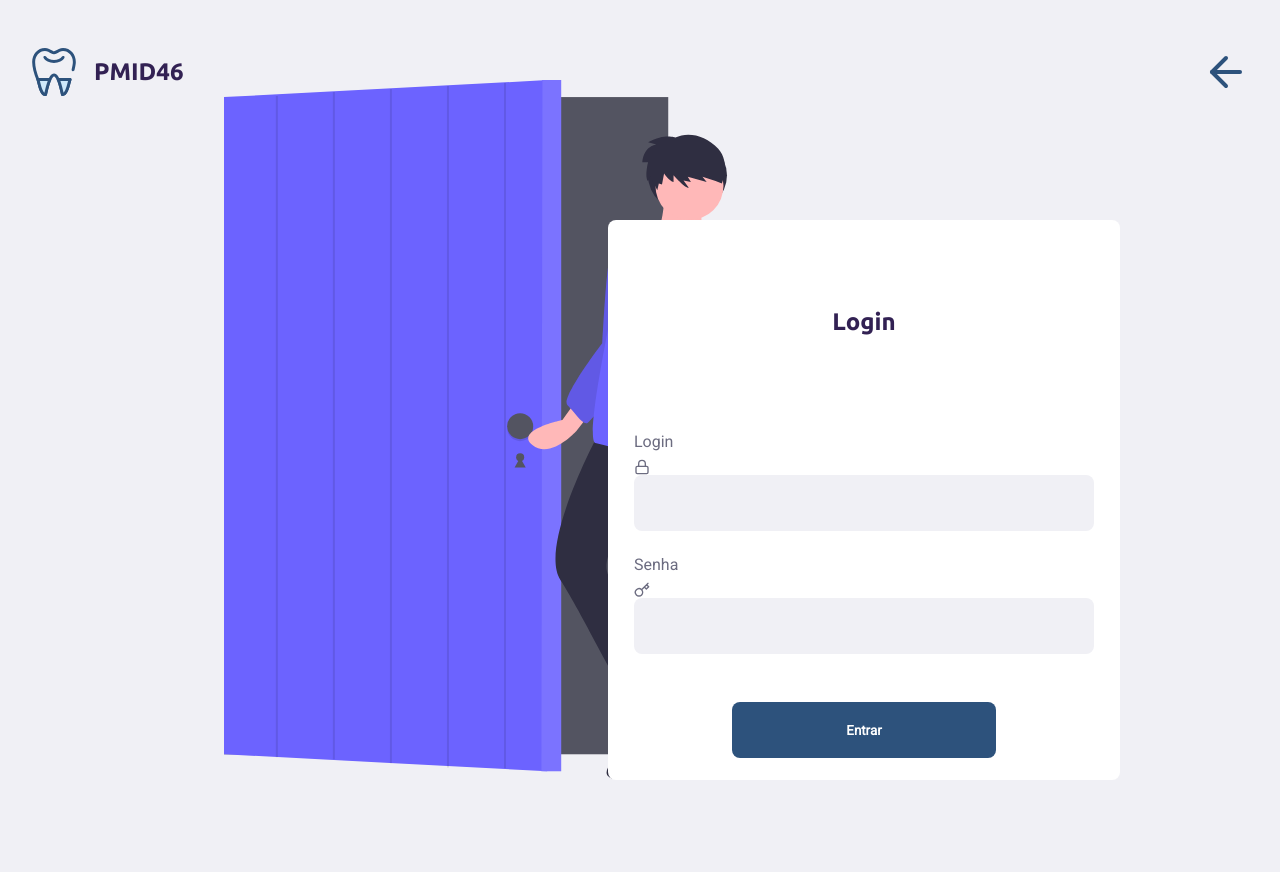
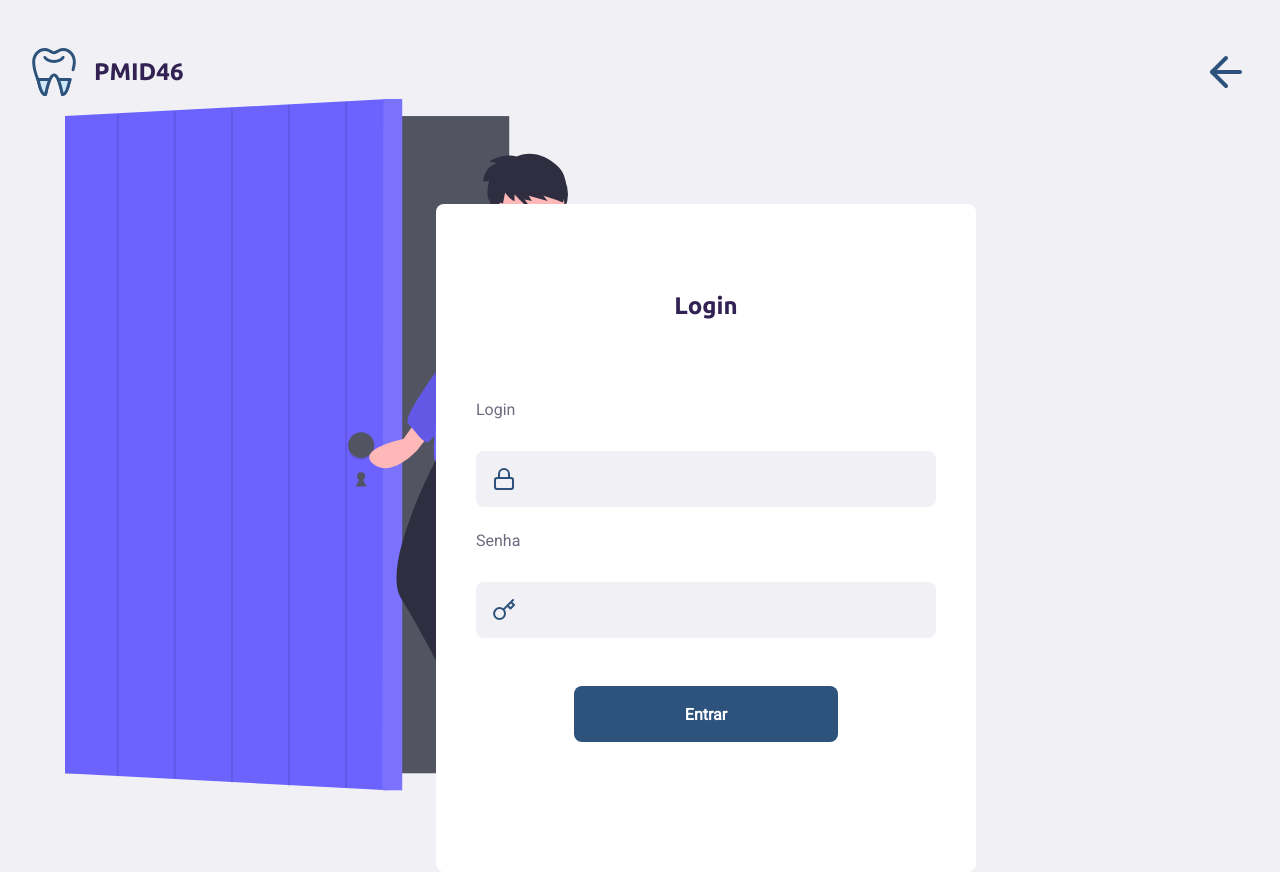
Before and after one commit to douglaschalegre/PMID46, a React (Create React App) app in the folder web/: page /admin/login in a window 1280 px wide. Before the commit the page ends 800 px from the top, so only its background shows below. Built offline with nearby package versions, Linux system fonts and the light colour scheme; the HTML template or start-up script is replaced by a standard one.

Commit message:
Input icon fix & Btn action and font changed

```diff
--- a/web/src/pages/Login/index.tsx
+++ b/web/src/pages/Login/index.tsx
@@ -32,16 +32,18 @@ const LandingPage = () => {
 						<form>
 							<div>
 								<label>Login</label>
-								<FiLock/>
+								<FiLock className="icon-left" size={24}/>
 								<input type="text"/>
 							</div>
 							<div>
 								<label>Senha</label>
-								<FiKey/>
+								<FiKey className="icon-left" size={24}/>
 								<input type="password"/>
 							</div>
 							<div className="login-btn">
-								<button>Entrar</button>
+								<Link to="/admin/painel">
+									<button>Entrar</button>
+								</Link>
 							</div>
 						</form>
 					</div>
--- a/web/src/pages/Login/styles.css
+++ b/web/src/pages/Login/styles.css
@@ -1,7 +1,5 @@
 #page-login {
   height: 100vh;
-  background: url('../../assets/login-backgroud.svg') no-repeat 28vh 80%;
-
 }
 
 #page-login .content{
@@ -41,14 +39,19 @@
   font-size: 24px;
 }
 
+#page-login .content main{
+  height: 100vh;
+  background: url('../../assets/login-backgroud.svg') no-repeat 5% 65%;
+}
+
 #page-login .content main .container-login-form{
-  height: 70vh;
-  width: 40vw;
+  height: 668px;
+  width: 540px;
   display: flex;
-  margin-top: 124px;
-  margin-right: 160px;
+  margin-top: 108px;
+  margin-right: 304px;
   margin-bottom: 120px;
-  position: absolute;
+  position:  absolute;
   right: 0;
   background-color: #ffffff;
   border-radius: 8px;
@@ -62,7 +65,7 @@
 }
 
 #page-login .content main .container-login-form form{
-  margin: 72px;
+  margin: 56px;
 }
 
 #page-login .content main .container-login-form form div{
@@ -75,12 +78,27 @@
   margin-bottom: 8px;
 }
 
+.icon-left {
+  color: var(--primary-color);
+  position: relative;
+  left: 0;
+  margin-left: 1rem;
+  top: 2.5rem;
+}
+
 #page-login .content main .container-login-form form div input{
   background: #F0F0F5;
   border-style: none;
   border-radius: 8px;
   height: 56px;
   width: 460px;
+  padding-left: 56px;
+}
+
+#page-login .content main .container-login-form form div input:focus{
+  border: 2px solid var(--primary-color);
+  box-shadow: 0 0 5px var(--primary-color);
+  outline: 0;
 }
 
 #page-login .content main .container-login-form form .login-btn{
@@ -93,27 +111,15 @@
   background: var(--primary-color);
   color: #ffffff;
   font-weight: 800;
+  font-size: 16px;
   height: 56px;
   width: 264px;
   border-style: none;
   border-radius: 8px;
 }
 
-.input-search{
-  z-index: 3;
-}
-.form-content input[type="text"] {
-  padding-left: 40px;
-}
-.form-content {
-  position: relative;
-}
-
-.icon-left {
-  position: absolute;
-  left: 0;
-  top: 13px;
-  margin-left: 1rem;
+#page-login .content main .container-login-form form button:active{
+  background: #3769A3;
 }
 
 @media(max-height: 700px ) {
```
